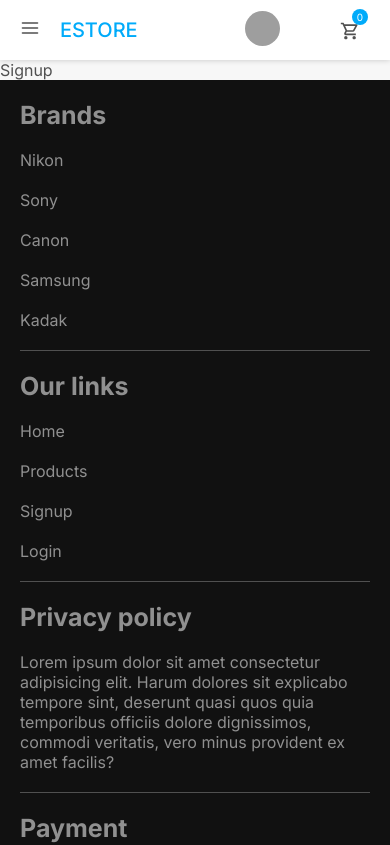
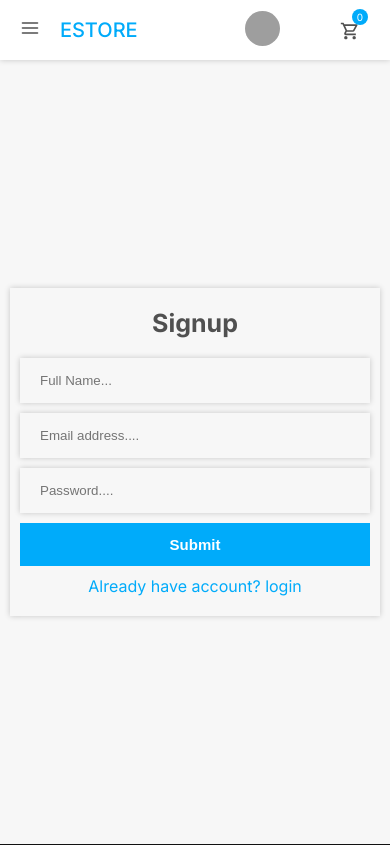
Before and after one commit to herdoycode/camera-store, a React (Vite) app: page /signup in a window 390 px wide. Shown: the top 845 px of the page. Built offline with nearby package versions, Linux system fonts and the light colour scheme; grey boxes are pictures that could not be loaded; some icons are missing.

Commit message:
Create login and signup page

```diff
--- a/src/pages/login/Login.scss
+++ b/src/pages/login/Login.scss
@@ -0,0 +1,53 @@
+.login {
+  width: 100%;
+  height: calc(100vh - 6rem);
+  display: flex;
+  align-items: center;
+  justify-content: center;
+  .box {
+    text-align: center;
+    width: 40rem;
+    padding: 2rem 1rem;
+    box-shadow: var(--box-shadow);
+    h2 {
+      margin-bottom: 2rem;
+    }
+    form {
+      width: 100%;
+      display: flex;
+      flex-direction: column;
+      gap: 1rem;
+      align-items: center;
+      justify-content: center;
+      input {
+        width: 100%;
+        padding: 1.5rem 2rem;
+        outline: none;
+        box-shadow: var(--box-shadow);
+        border: none;
+        background: transparent;
+        color: var(--color-text);
+      }
+      button {
+        width: 100%;
+        background: var(--color-primary);
+        border: none;
+        padding: 1.3rem;
+        outline: none;
+        color: #fff;
+        font-weight: 600;
+        font-size: 1.5rem;
+        margin-bottom: 1rem;
+      }
+    }
+    .link {
+      color: var(--color-primary);
+    }
+    @media screen and (max-width: 500px) {
+      width: 100%;
+    }
+  }
+  @media screen and (max-width: 500px) {
+    padding: 0rem 1rem;
+  }
+}
--- a/src/pages/login/Login.tsx
+++ b/src/pages/login/Login.tsx
@@ -1,7 +1,22 @@
+import { Link } from "react-router-dom";
 import "./Login.scss";
 
 const Login = () => {
-  return <div>Login</div>;
+  return (
+    <div className="login">
+      <div className="box">
+        <h2>Login</h2>
+        <form>
+          <input type="text" placeholder="Email address...." />
+          <input type="text" placeholder="Password...." />
+          <button type="submit">Login</button>
+        </form>
+        <Link className="link" to="/signup">
+          Create new account
+        </Link>
+      </div>
+    </div>
+  );
 };
 
 export default Login;
--- a/src/pages/signup/Signup.scss
+++ b/src/pages/signup/Signup.scss
@@ -0,0 +1,53 @@
+.signup {
+  width: 100%;
+  height: calc(100vh - 6rem);
+  display: flex;
+  align-items: center;
+  justify-content: center;
+  .box {
+    text-align: center;
+    width: 40rem;
+    padding: 2rem 1rem;
+    box-shadow: var(--box-shadow);
+    h2 {
+      margin-bottom: 2rem;
+    }
+    form {
+      width: 100%;
+      display: flex;
+      flex-direction: column;
+      gap: 1rem;
+      align-items: center;
+      justify-content: center;
+      input {
+        width: 100%;
+        padding: 1.5rem 2rem;
+        outline: none;
+        box-shadow: var(--box-shadow);
+        border: none;
+        background: transparent;
+        color: var(--color-text);
+      }
+      button {
+        width: 100%;
+        background: var(--color-primary);
+        border: none;
+        padding: 1.3rem;
+        outline: none;
+        color: #fff;
+        font-weight: 600;
+        font-size: 1.5rem;
+        margin-bottom: 1rem;
+      }
+    }
+    .link {
+      color: var(--color-primary);
+    }
+    @media screen and (max-width: 500px) {
+      width: 100%;
+    }
+  }
+  @media screen and (max-width: 500px) {
+    padding: 0rem 1rem;
+  }
+}
--- a/src/pages/signup/Signup.tsx
+++ b/src/pages/signup/Signup.tsx
@@ -1,7 +1,23 @@
+import { Link } from "react-router-dom";
 import "./Signup.scss";
 
 const Signup = () => {
-  return <div>Signup</div>;
+  return (
+    <div className="signup">
+      <div className="box">
+        <h2>Signup</h2>
+        <form>
+          <input type="text" placeholder="Full Name..." />
+          <input type="text" placeholder="Email address...." />
+          <input type="text" placeholder="Password...." />
+          <button type="submit">Submit</button>
+        </form>
+        <Link className="link" to="/login">
+          Already have account? login
+        </Link>
+      </div>
+    </div>
+  );
 };
 
 export default Signup;
```
